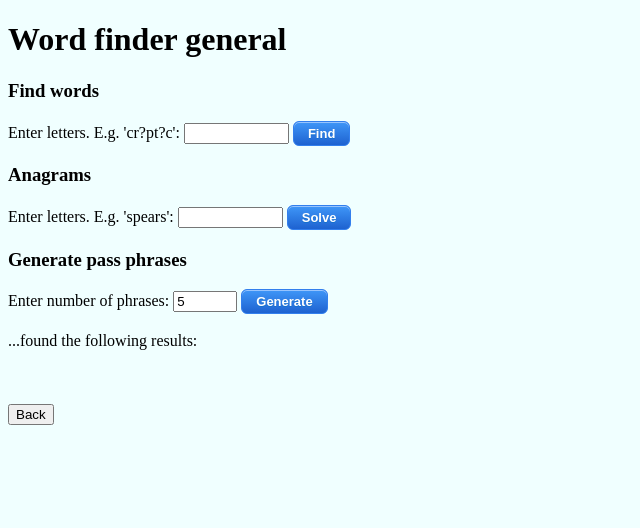
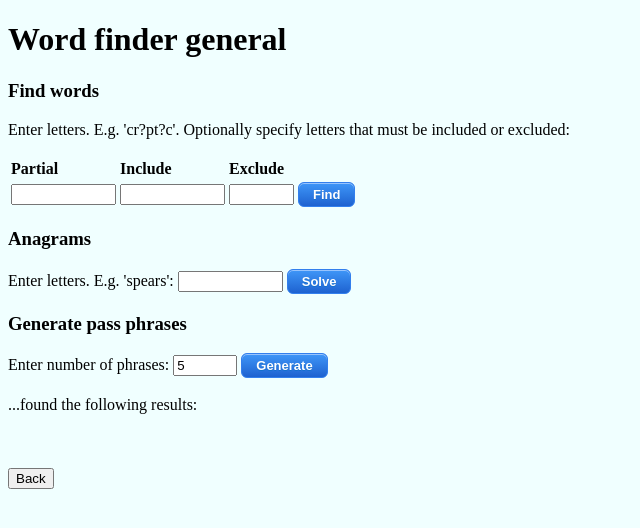
Before and after one commit to gbowerman/wfgeneral, a Python web app: template templates/results.html in a window 1280 px wide. Shown: the top 528 px of the page, without its empty margins (0-640 px from the left). Run offline with Jinja, Linux system fonts and the light colour scheme; the template is opened without the code that fills it, so the values that code supplies are empty.

Commit message:
Add optional include and exclude word filters to Find words form

```diff
--- a/templates/results.html
+++ b/templates/results.html
@@ -3,7 +3,7 @@
 
 <head>
     <title>Word finder output</title>
-    <link rel="stylesheet" type="text/css"href={{ url_for('static', filename='wfstyle.css')}}>
+    <link rel="stylesheet" type="text/css" href={{ url_for('static', filename='wfstyle.css' )}}>
     <meta name="viewport" content="width=device-width, initial-scale=1">
 </head>
 
@@ -11,9 +11,26 @@
     <h1>Word finder general</h1>
     <h3>Find words</h3>
     <form method="post" action="/find">
-            Enter letters. E.g. 'cr?pt?c':
-            <input type="text" pattern="[?A-Za-z]{3,29}" name="partial" size="10">
-            <button type="submit" value="Find">Find</button>
+        Enter letters. E.g. 'cr?pt?c'. Optionally specify letters that must be included or excluded:<br /><br />
+        <table>
+            <tr>
+                <th align="left">Partial</th>
+                <th align="left">Include</th>
+                <th align="left">Exclude</th>
+                <th></th>
+            </tr>
+            <tr>
+                <td><input type="text" pattern="[?A-Za-z]{3,29}" name="partial" size="10">
+                </td>
+                <td>
+                    <input type="text" pattern="[?A-Za-z]{1,10}" name="include" size="10">
+                </td>
+                <td>
+                    <input type="text" pattern="[?A-Za-z]{1,26}" name="exclude" size="5">
+                </td>
+                <td> <button type="submit" value="Find">Find</button></td>
+            </tr>
+        </table>
     </form>
 
     <h3>Anagrams</h3>
```
Lines whose indentation alone changed are shown as unchanged.
